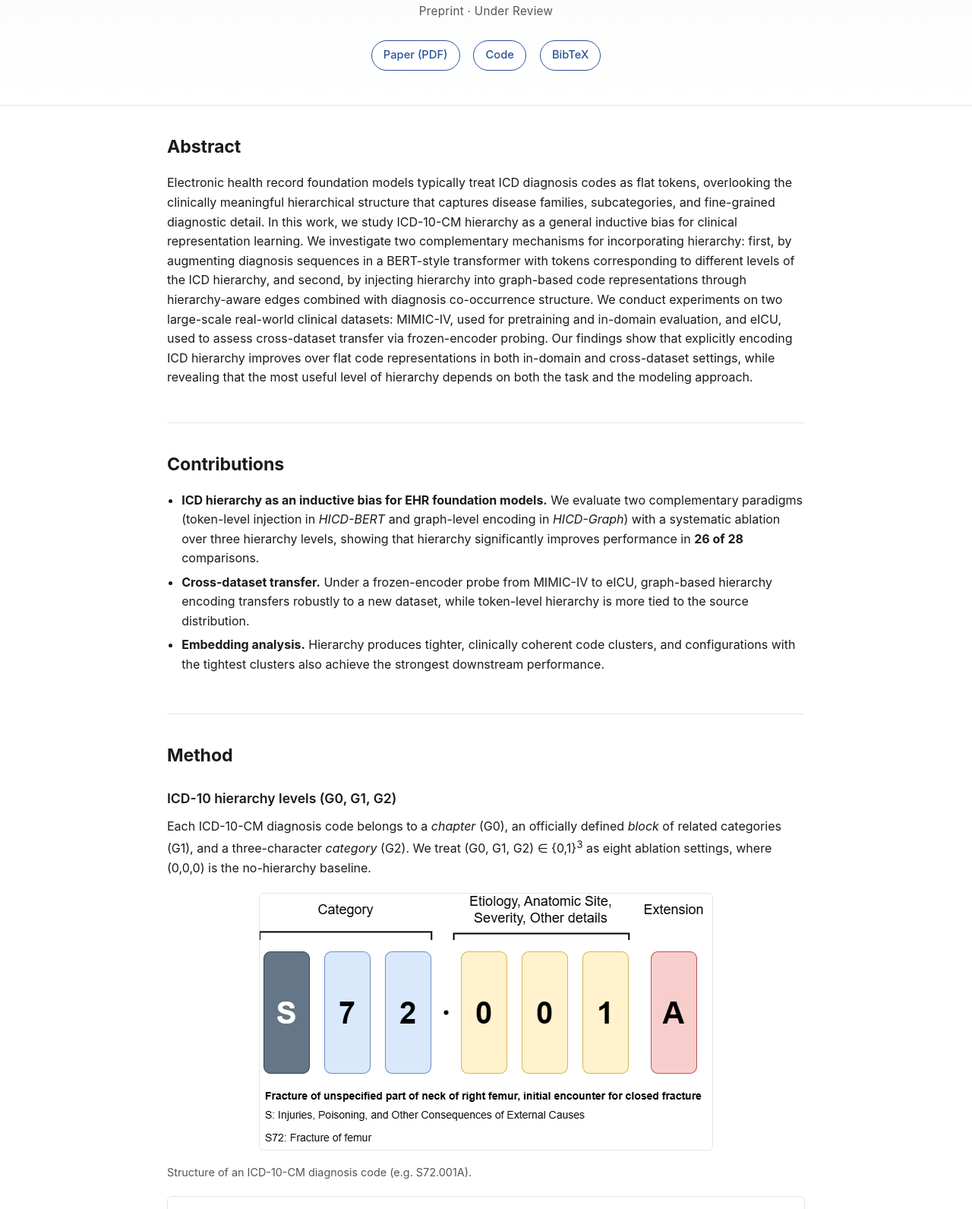
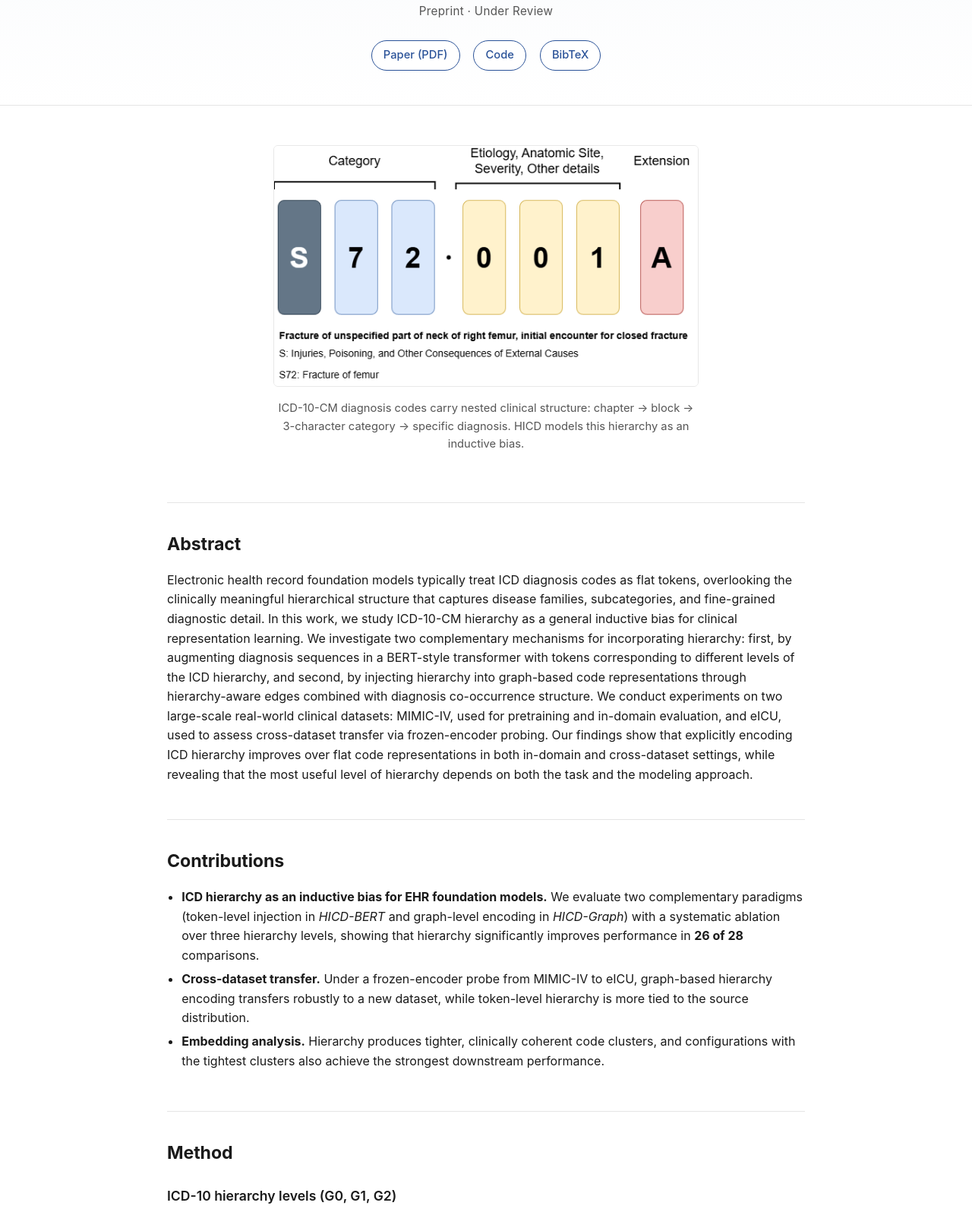
Before and after one commit to meghathukral/HICD_EHR_FMs, a plain HTML site: page index.html in a window 1280 px wide. Shown: the part 300-1891 px from the top of the page at 76% size. Drawn offline with Linux system fonts and the light colour scheme.

Commit message:
site: move ICD-10 anatomy up as teaser, cap method diagram widths

```diff
--- a/index.html
+++ b/index.html
@@ -38,6 +38,16 @@
 </header>
 
 <main class="container">
+
+<!-- Teaser -->
+<section id="teaser">
+  <figure class="teaser">
+    <img src="assets/icd_10_code.png" alt="Structure of an ICD-10-CM diagnosis code" />
+    <figcaption>
+      ICD-10-CM diagnosis codes carry nested clinical structure: chapter → block → 3-character category → specific diagnosis. HICD models this hierarchy as an inductive bias.
+    </figcaption>
+  </figure>
+</section>
 
 <!-- Abstract -->
 <section id="abstract">
@@ -96,16 +106,11 @@
     settings, where (0,0,0) is the no-hierarchy baseline.
   </p>
 
-  <figure>
-    <img src="assets/icd_10_code.png" alt="ICD-10-CM code structure" />
-    <figcaption>Structure of an ICD-10-CM diagnosis code (e.g. S72.001A).</figcaption>
-  </figure>
-
-  <figure>
+  <figure class="method-fig">
     <img src="assets/HICD-BERT.png" alt="HICD-BERT architecture" />
     <figcaption>(a) HICD-BERT — additive hierarchy embeddings on a BEHRT-style encoder.</figcaption>
   </figure>
-  <figure>
+  <figure class="method-fig method-fig--wide">
     <img src="assets/HICD-Graph.png" alt="HICD-Graph architecture" />
     <figcaption>(b) HICD-Graph — GCN over a diagnosis co-occurrence graph augmented with ICD-10 ontology edges, feeding a patient-level transformer.</figcaption>
   </figure>
--- a/style.css
+++ b/style.css
@@ -131,6 +131,35 @@ figcaption {
   text-align: left;
 }
 
+/* Teaser figure under the hero */
+figure.teaser {
+  margin: 1rem auto 1.75rem;
+  max-width: 560px;
+}
+figure.teaser img {
+  background: #fff;
+  border-color: #e8e8e8;
+}
+figure.teaser figcaption {
+  text-align: center;
+  font-size: 0.92rem;
+}
+
+/* Method-section diagrams: cap their visual footprint so portrait diagrams
+   don't dominate the page. .method-fig is centered with a max-width; the
+   --wide modifier gives the landscape Graph diagram a bit more room. */
+figure.method-fig {
+  max-width: 460px;
+  margin-left: auto;
+  margin-right: auto;
+}
+figure.method-fig--wide {
+  max-width: 680px;
+}
+figure.method-fig img {
+  background: #fff;
+}
+
 .figgrid {
   display: grid;
   grid-template-columns: 1fr 1fr;
```
